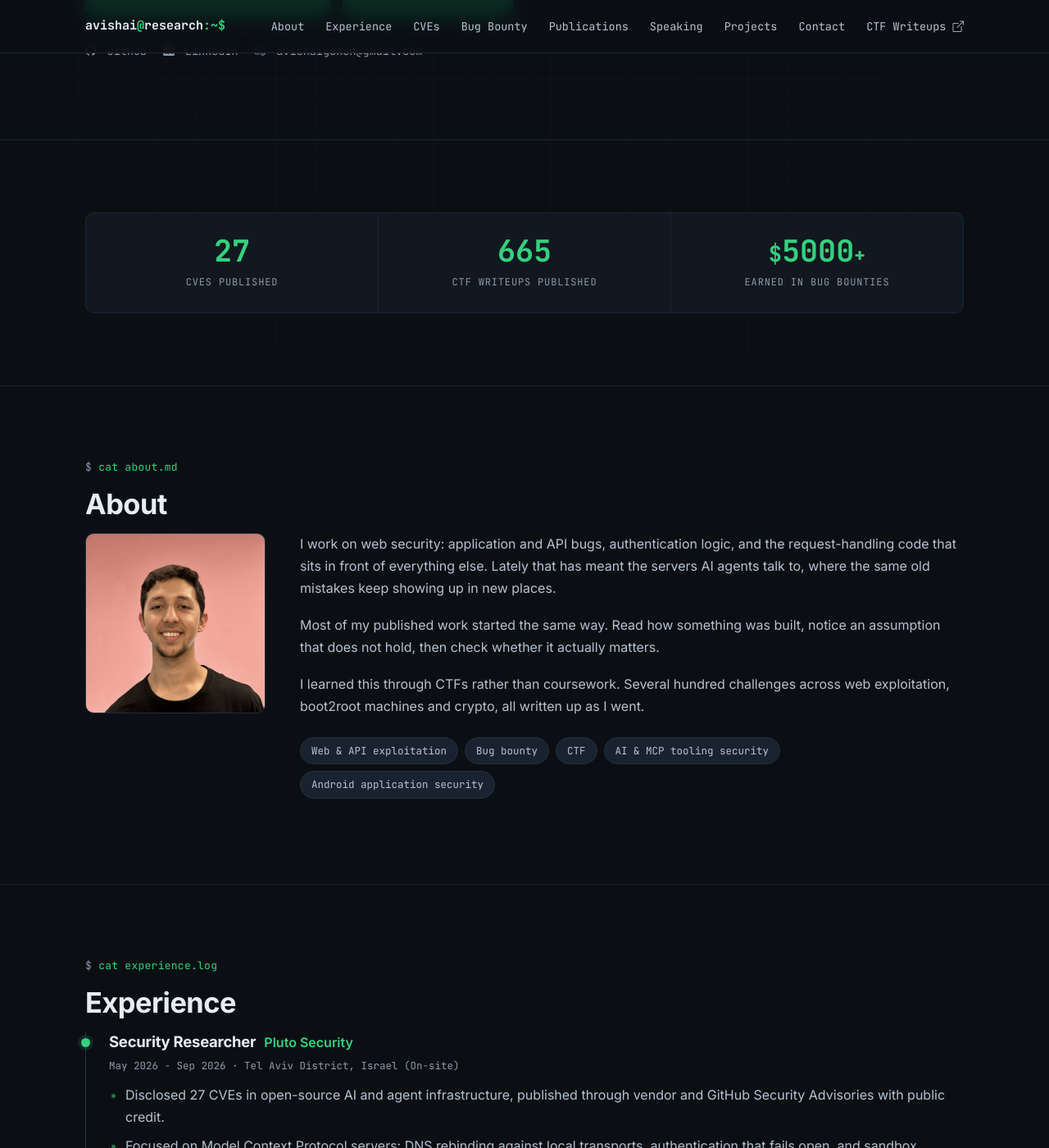
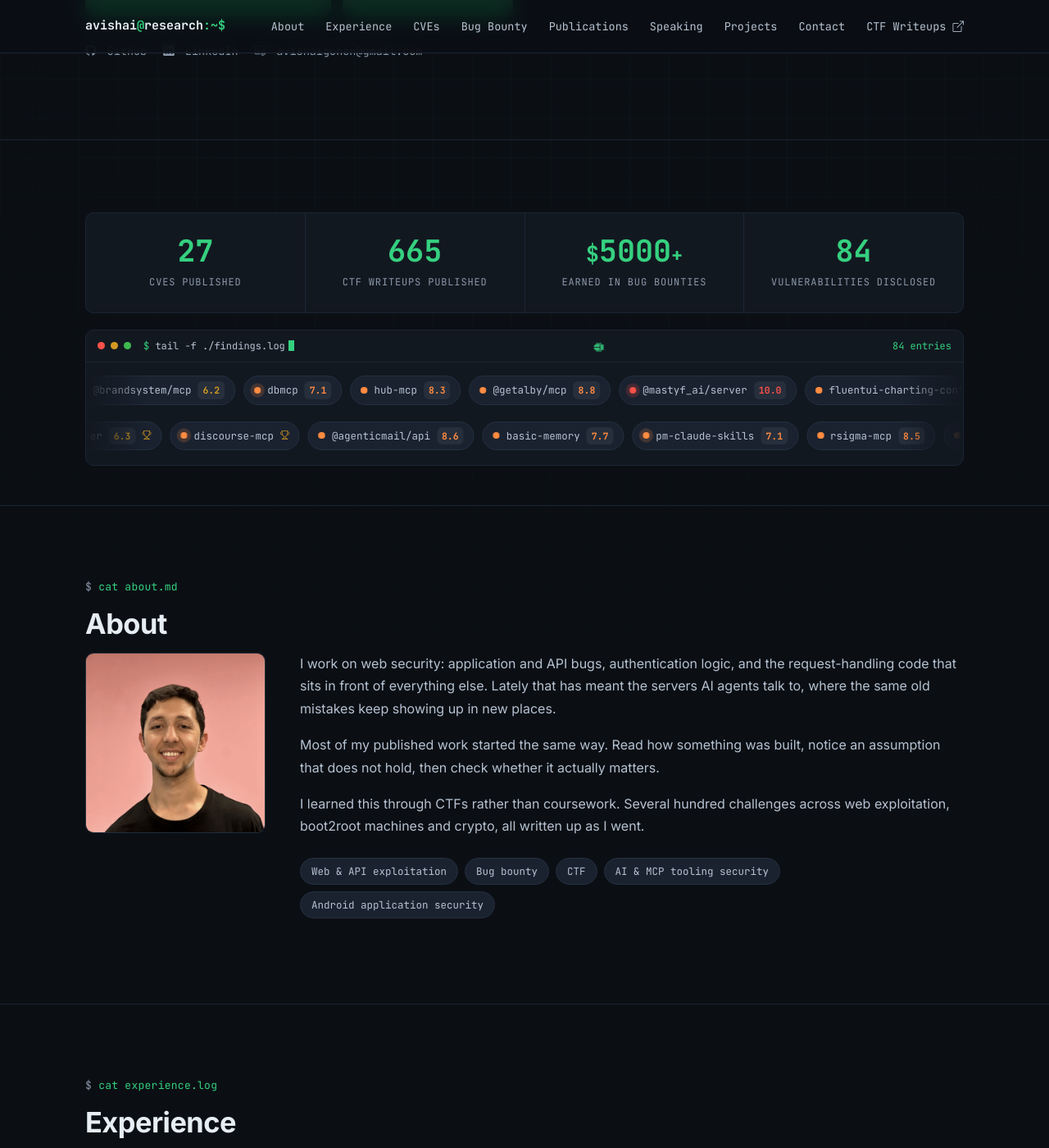
Before and after one commit to avishaigonen123/avishaigonen123.github.com, a Jekyll site: the page built from index.html, in a window 1280 px wide and 1400 px high, scrolled down 813 px. Shown: the whole window at 82% size. Built offline with Jekyll 4.4.1, drawn with Linux system fonts in a browser that asks for light colours.

Commit message:
Add findings ticker and vulnerabilities-disclosed metric; score grafana record
Co-Authored-By: Claude Opus 5.5 <noreply@anthropic.com>
Claude-Session: https://claude.ai/code/session_01SYyVU1nfFRAAM9fkbEiWY5

```diff
--- /dev/null
+++ b/_includes/section-cve-carousel.html
@@ -0,0 +1,52 @@
+{%- comment -%}
+  CVE ticker: two rows of advisory chips drifting in opposite directions, like a
+  live log. Every chip links to its record. Each row's list is rendered twice so
+  the CSS loop (translateX -50%) is seamless; the second copy is hidden from
+  assistive tech and taken out of the tab order. Hover or keyboard focus pauses
+  the row. With reduced motion the rows become plain horizontal scrollers.
+
+  Chip label: the CVE id when one exists, otherwise the package name.
+{%- endcomment -%}
+{%- assign items = site.cves | sort: "disclosed" | reverse -%}
+{%- assign n = items | size -%}
+{%- if n > 0 %}
+<section class="section section--tight" aria-label="Vulnerability ticker">
+  <div class="wrap">
+    <div class="ticker">
+      <div class="ticker__bar">
+        <span class="ticker__dot"></span><span class="ticker__dot"></span><span class="ticker__dot"></span>
+        <span class="ticker__cmd">tail -f ./findings.log</span>
+        <span class="ticker__count">{{ n }} entries</span>
+      </div>
+      <i class="bi bi-bug-fill ticker__bug" aria-hidden="true"></i>
+
+      {%- for lane in (0..1) %}
+      {%- assign lane_count = n | divided_by: 2 | plus: 2 -%}
+      <div class="ticker__lane{% if lane == 1 %} ticker__lane--rev{% endif %}" style="--dur: {{ lane_count | times: 4 }}s">
+        <div class="ticker__track">
+          {%- for copy in (0..1) %}
+          <ul class="ticker__list"{% if copy == 1 %} aria-hidden="true"{% endif %}>
+            {%- for cve in items %}
+            {%- assign m = forloop.index0 | modulo: 2 -%}
+            {%- if m == lane %}
+            {%- assign sev = cve.severity | default: "unknown" | downcase -%}
+            {%- assign label = cve.cve_id | default: cve.package | default: cve.title -%}
+            <li>
+              <a class="chip chip--{{ sev }}" href="{{ cve.url | relative_url }}" title="{{ cve.title | escape }}"{% if copy == 1 %} tabindex="-1"{% endif %}>
+                <span class="chip__pulse" aria-hidden="true"></span>
+                <span class="chip__id">{{ label }}</span>
+                {%- if cve.cvss and cve.cvss != "" %}<span class="chip__cvss">{{ cve.cvss }}</span>{% endif -%}
+                {%- if cve.bounty and cve.bounty != "" %}<i class="bi bi-trophy chip__trophy" aria-hidden="true"></i>{% endif -%}
+              </a>
+            </li>
+            {%- endif %}
+            {%- endfor %}
+          </ul>
+          {%- endfor %}
+        </div>
+      </div>
+      {%- endfor %}
+    </div>
+  </div>
+</section>
+{%- endif %}
--- a/_includes/section-metrics.html
+++ b/_includes/section-metrics.html
@@ -15,10 +15,14 @@
   GHSA-only advisories (no cve_id) are still listed on /vulnerabilities/.
 {%- endcomment -%}
 {%- assign cve_count = site.cves | where_exp: "c", "c.cve_id" | size -%}
+{%- comment -%}
+  Every record counts toward "Vulnerabilities disclosed", CVE or not.
+{%- endcomment -%}
+{%- assign vuln_count = site.cves | size -%}
 {%- assign extra = site.data.metrics -%}
 {%- assign extra_count = extra | size -%}
 
-{%- if cve_count > 0 or extra_count > 0 %}
+{%- if cve_count > 0 or extra_count > 0 or vuln_count > 0 %}
 <section class="section" aria-label="At a glance">
   <div class="wrap">
     <div class="metrics">
@@ -58,6 +62,15 @@
       {%- endif %}
       {%- endfor %}
 
+      {%- if vuln_count > 0 %}
+      <a class="metric" href="{{ '/vulnerabilities/' | relative_url }}">
+        <div class="metric__value">
+          <span class="purecounter" data-purecounter-end="{{ vuln_count }}">{{ vuln_count }}</span>
+        </div>
+        <div class="metric__label">Vulnerabilities disclosed</div>
+      </a>
+      {%- endif %}
+
     </div>
   </div>
 </section>
--- a/assets/css/portfolio.css
+++ b/assets/css/portfolio.css
@@ -1211,3 +1211,165 @@ a.metric:focus-visible { outline: 2px solid var(--accent); outline-offset: -2px;
   color: var(--accent); font-size: .78rem; font-weight: 600;
   vertical-align: middle;
 }
+
+/* --------------------------------------------------------------------------
+   18. Findings ticker - two lanes of advisory chips drifting like a live log
+   -------------------------------------------------------------------------- */
+
+.section--tight { padding-block: 0 48px; border-top: 0; }
+/* the section right before the ticker gives up most of its bottom padding */
+.section:has(+ .section--tight) { padding-bottom: 20px; }
+
+.ticker {
+  position: relative;
+  background: var(--surface);
+  border: 1px solid var(--border-soft);
+  border-radius: var(--radius);
+  padding-bottom: 14px;
+  overflow: hidden;
+}
+.ticker__bar {
+  display: flex;
+  align-items: center;
+  gap: 7px;
+  padding: 9px 14px;
+  border-bottom: 1px solid var(--border-soft);
+  font-family: var(--mono);
+  font-size: 12px;
+  color: var(--muted);
+}
+.ticker__dot { width: 9px; height: 9px; border-radius: 50%; background: var(--border); }
+.ticker__dot:nth-child(1) { background: #f85149; }
+.ticker__dot:nth-child(2) { background: #d29922; }
+.ticker__dot:nth-child(3) { background: #3fb950; }
+.ticker__cmd { margin-left: 8px; color: var(--text-dim); }
+.ticker__cmd::before { content: "$ "; color: var(--accent); }
+.ticker__cmd::after {
+  content: "";
+  display: inline-block;
+  width: 7px; height: 13px;
+  margin-left: 4px;
+  vertical-align: -2px;
+  background: var(--accent);
+  animation: blink 1.1s steps(1) infinite;
+}
+.ticker__count { margin-left: auto; color: var(--accent); }
+
+/* A small bug that wanders along the title bar every so often. */
+.ticker__bug {
+  position: absolute;
+  top: 9px;
+  left: -24px;
+  font-size: 13px;
+  color: var(--accent);
+  transform: rotate(90deg);
+  animation: bug-walk 22s linear infinite;
+  pointer-events: none;
+  opacity: 0.85;
+}
+@keyframes bug-walk {
+  0%   { left: -24px; transform: rotate(90deg) translateX(0); }
+  2%   { transform: rotate(90deg) translateX(-1px); }
+  4%   { transform: rotate(90deg) translateX(1px); }
+  45%  { left: calc(100% + 24px); transform: rotate(90deg); }
+  100% { left: calc(100% + 24px); transform: rotate(90deg); }
+}
+
+.ticker__lane {
+  margin-top: 12px;
+  overflow: hidden;
+  /* soft fade at both edges */
+  -webkit-mask-image: linear-gradient(90deg, transparent, #000 7%, #000 93%, transparent);
+          mask-image: linear-gradient(90deg, transparent, #000 7%, #000 93%, transparent);
+}
+.ticker__track {
+  display: flex;
+  width: max-content;
+  animation: ticker-slide var(--dur, 120s) linear infinite;
+}
+.ticker__lane--rev .ticker__track { animation-direction: reverse; }
+.ticker__lane:hover .ticker__track,
+.ticker__lane:focus-within .ticker__track { animation-play-state: paused; }
+@keyframes ticker-slide { to { transform: translateX(-50%); } }
+
+.ticker__list {
+  display: flex;
+  gap: 10px;
+  margin: 0;
+  padding: 4px 10px 4px 0;
+  list-style: none;
+}
+
+.chip {
+  --chip: var(--muted);
+  display: inline-flex;
+  align-items: center;
+  gap: 8px;
+  padding: 6px 12px;
+  border: 1px solid var(--border);
+  border-radius: 999px;
+  background: var(--surface-2);
+  color: var(--text-dim);
+  font-family: var(--mono);
+  font-size: 12.5px;
+  white-space: nowrap;
+  text-decoration: none;
+  transition: transform 0.2s var(--ease), border-color 0.2s var(--ease),
+              box-shadow 0.2s var(--ease), color 0.2s var(--ease);
+}
+.chip--critical { --chip: var(--sev-critical); }
+.chip--high     { --chip: var(--sev-high); }
+.chip--medium   { --chip: var(--sev-medium); }
+.chip--low      { --chip: var(--sev-low); }
+.chip:hover, .chip:focus-visible {
+  transform: translateY(-3px) scale(1.04);
+  border-color: var(--chip);
+  color: var(--text);
+  box-shadow: 0 6px 18px -8px var(--chip);
+  outline: none;
+}
+.chip__pulse {
+  position: relative;
+  width: 8px; height: 8px;
+  border-radius: 50%;
+  background: var(--chip);
+  flex: none;
+}
+.chip__pulse::after {
+  content: "";
+  position: absolute;
+  inset: 0;
+  border-radius: 50%;
+  background: var(--chip);
+  animation: chip-ping 2.4s var(--ease) infinite;
+}
+.ticker__list li:nth-child(3n+1) .chip__pulse::after { animation-delay: 0.8s; }
+.ticker__list li:nth-child(3n+2) .chip__pulse::after { animation-delay: 1.6s; }
+@keyframes chip-ping {
+  0%   { transform: scale(1);   opacity: 0.7; }
+  80%, 100% { transform: scale(2.6); opacity: 0; }
+}
+.chip__cvss {
+  padding: 1px 6px;
+  border-radius: 6px;
+  background: rgba(255, 255, 255, 0.06);
+  color: var(--chip);
+  font-weight: 700;
+  font-size: 11.5px;
+}
+.chip__trophy { color: var(--sev-medium); font-size: 11px; }
+
+@media (max-width: 520px) {
+  .ticker__count { display: none; }
+  .ticker__cmd { font-size: 11px; }
+  .chip { font-size: 11.5px; padding: 5px 10px; }
+}
+
+@media (prefers-reduced-motion: reduce) {
+  .ticker__bug { display: none; }
+  .ticker__lane { overflow-x: auto; -webkit-mask-image: none; mask-image: none; }
+  .ticker__track { animation: none !important; }
+  .ticker__list[aria-hidden="true"] { display: none; }
+  .chip__pulse::after { animation: none !important; }
+}
+@media print { .ticker { display: none; } }
--- a/index.html
+++ b/index.html
@@ -20,6 +20,7 @@ description: >-
 
 {% include section-hero.html %}
 {% include section-metrics.html %}
+{% include section-cve-carousel.html %}
 {% include section-about.html %}
 {% include section-experience.html %}
 {% include section-education.html %}
```
Also changed, not shown: _cves/grafana-mcp-grafana.md (+2 -0 lines).
